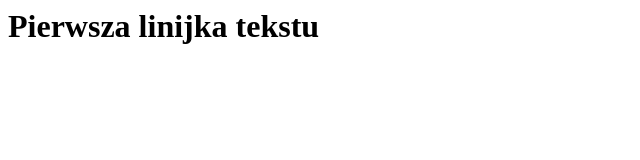
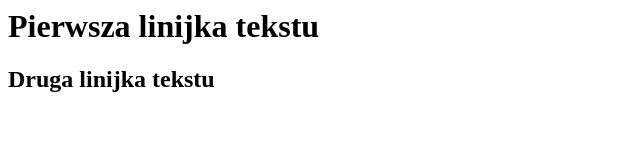
Before and after one commit to MichalinaMroczkowska/Modul-3-zadanie-1, a plain HTML site: page index.html in a window 1280 px wide. Shown: the whole page, without its empty margins (0-640 px from the left). Drawn offline with Linux system fonts and the light colour scheme.

Commit message:
Zmodyfikowałam plik index.html, dodałam drugą linijkę tekstu w branchu pierwszy-branch

```diff
--- a/index.html
+++ b/index.html
@@ -1,3 +1,4 @@
 <html>
 <body>
 	<h1> Pierwsza linijka tekstu </h1>
+	<h2> Druga linijka tekstu <h/2>
```
